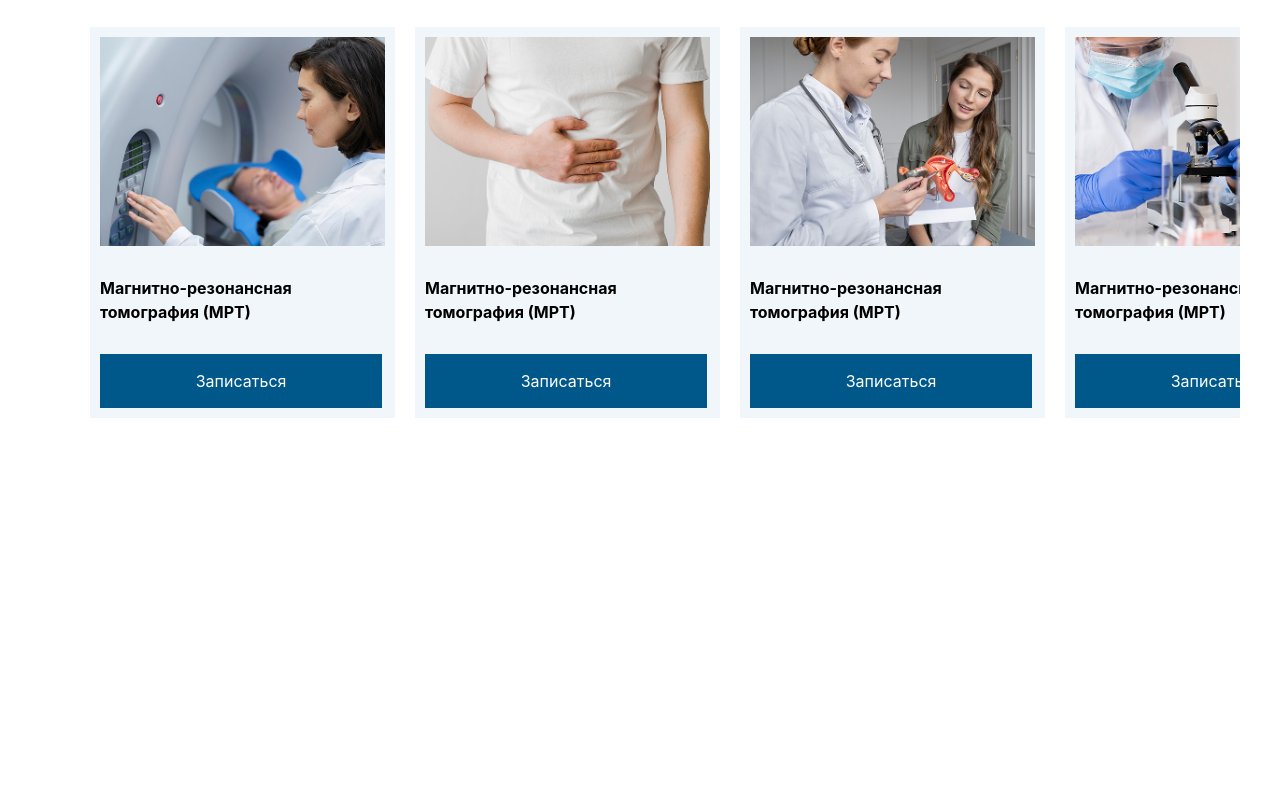
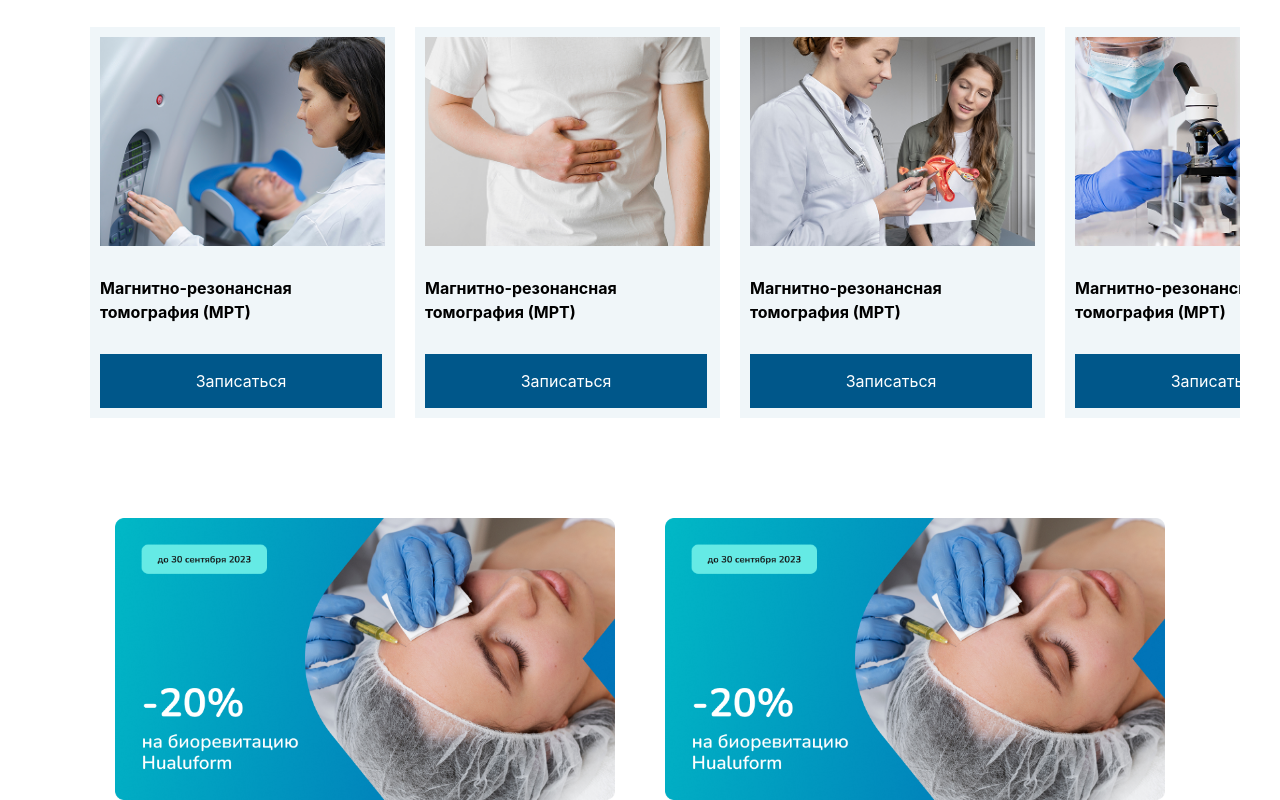
Before and after one commit to allastar09/Exam-project-repo, a website: page src/page2.html in a window 1280 px wide. Shown: the part 3212-4012 px from the top of the page. Before the commit the page ends 3680 px from the top, so only its background shows below. Drawn offline with nearby package versions, Linux system fonts and the light colour scheme; files that its build step writes are made by us from their sources.

Commit message:
i couldnt take image

```diff
--- a/src/page2.html
+++ b/src/page2.html
@@ -371,6 +371,16 @@
                     </div>
                 </div>
             </section>
+            <section class="max-w-300 m-auto">
+                <div class="flex items-center gap-[50px]  mt-[50px] justify-center lg:flex-row flex-col">
+                    <div>
+                        <img src="./image2/01.png" alt="" class=" w-[500px]">
+                    </div>
+                    <div>
+                        <img src="./image2/01.png" alt="" class=" w-[500px]">
+                    </div>
+                </div>
+            </section>
     </main>
 </body>
 </html>
```
